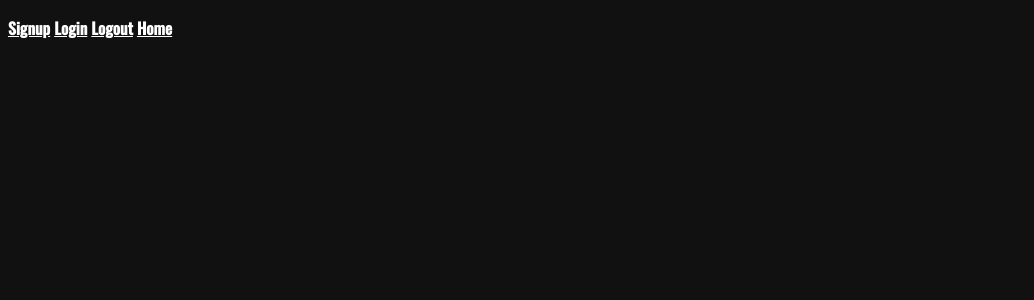
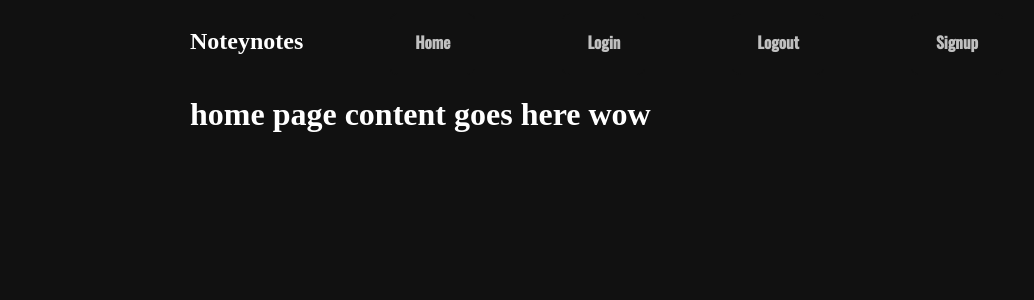
Before and after one commit to chrismlee26/notes-app, a Flask app: page / in a window 1280 px wide. Shown: the top 300 px of the page, without its empty margins (0-1034 px from the left). Run offline with Flask 2, Linux system fonts and the light colour scheme.

Commit message:
Fix css issues, build main content template

```diff
--- a/website/static/css/styles.css
+++ b/website/static/css/styles.css
@@ -12,6 +12,20 @@
 html {
   background-color: var(--main-color);
   color: var(--font-color);
+  margin: 0;
+  padding: 0;
+}
+
+/* Wtf this doesn't work */
+main {
+  width: 900px;
+  margin: auto;
+}
+
+p {
+  color: white;
+  font-size: 18px;
+  font-family: var(--font-paragraph);
 }
 
 a {
@@ -20,7 +34,37 @@ a {
   font-weight: bold;
 }
 
+/* Navbar */
 .navbar {
   top: 2%;
-  position: fixed;
+  margin: auto;
 }
+
+.logo {
+  cursor: pointer;
+}
+
+.navbar > .navbar-nav {
+  display: flex;
+  flex-direction: row;
+  justify-content: space-between;
+}
+
+.navbar > .navbar-nav > a {
+  margin-top: 0.5%;
+  font-family: "Oswald", sans-serif;
+  text-decoration: none;
+  color: silver;
+  padding: 1em 1.5em;
+  border: 1px solid var(--main-color);
+  border-radius: 10%;
+  display: flex;
+}
+
+.navbar > .navbar-nav > a:active,
+.navbar > .navbar-nav > a:hover {
+  color: white;
+  background-color: var(--fun-color);
+  cursor: pointer;
+  transition: all 0.2s ease-in-out;
+}
--- a/website/templates/base.html
+++ b/website/templates/base.html
@@ -8,22 +8,22 @@
     <link rel="stylesheet" href="{{ url_for('static', filename='css/styles.css') }}">
   </head>
   <body>
-    <nav class="navbar">
-      <div id="navbar">
+    <main>
+
+      <nav class="navbar">
         <div class="navbar-nav">
-          <a
-          class="nav-item nav-link"
-          id="signup"
-          href="/signup"
-          >Signup</a>
-          <a class="nav-item nav-link" id="logout" href="/login">Login</a>
-          <a class="nav-item nav-link" id="logout" href="/logout">Logout</a>
-          <a class="nav-item nav-link" id="home" href="/home">Home</a>
+          <h1 class="logo">Noteynotes</h1>
+          <a id="home" href="/home">Home</a>
+          <a id="logout" href="/login">Login</a>
+          <a id="logout" href="/logout">Logout</a>
+          <a id="signup" href="/signup">Signup</a>
+          <div class="upper__block"></div>
         </div>
+      </nav>
+      <div class="container">
+        {% block content%}
+        {% endblock %}
       </div>
-    </nav>
-
-    <script
-    ></script>
+    </main>
   </body>
 </html>
--- a/website/templates/home.html
+++ b/website/templates/home.html
@@ -1 +1,5 @@
 {% extends "base.html" %} {% block title%}Home{% endblock %}
+
+{% block content %}
+  <h1> home page content goes here wow </h1>
+{% endblock %}
```
